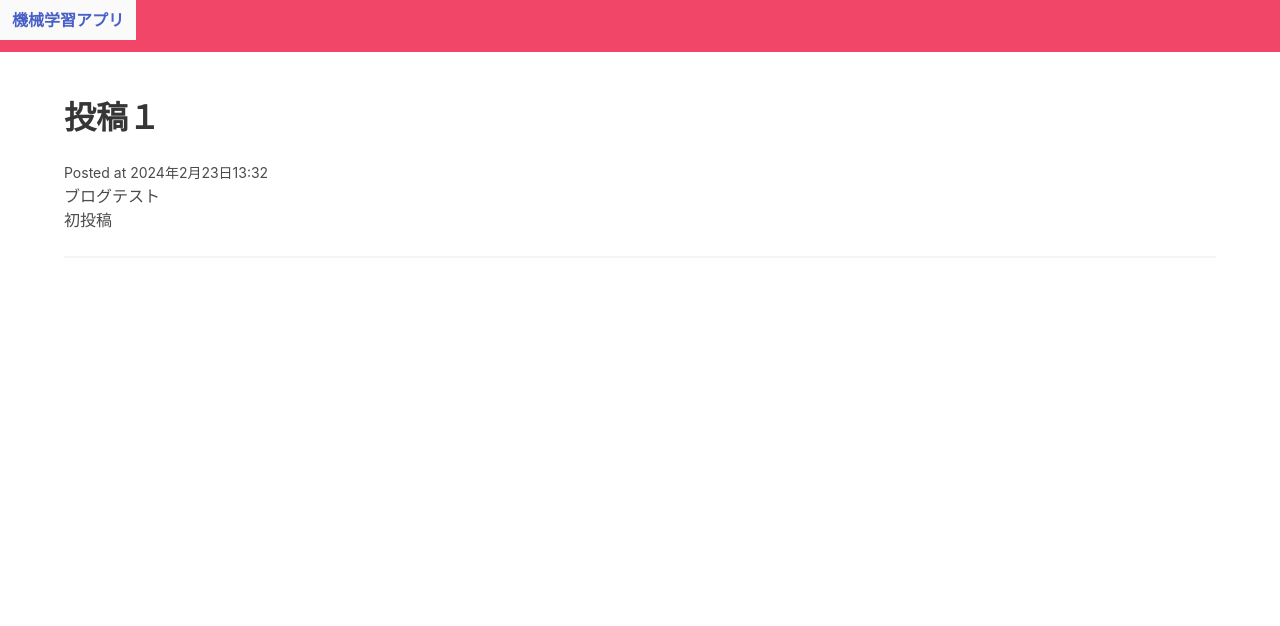
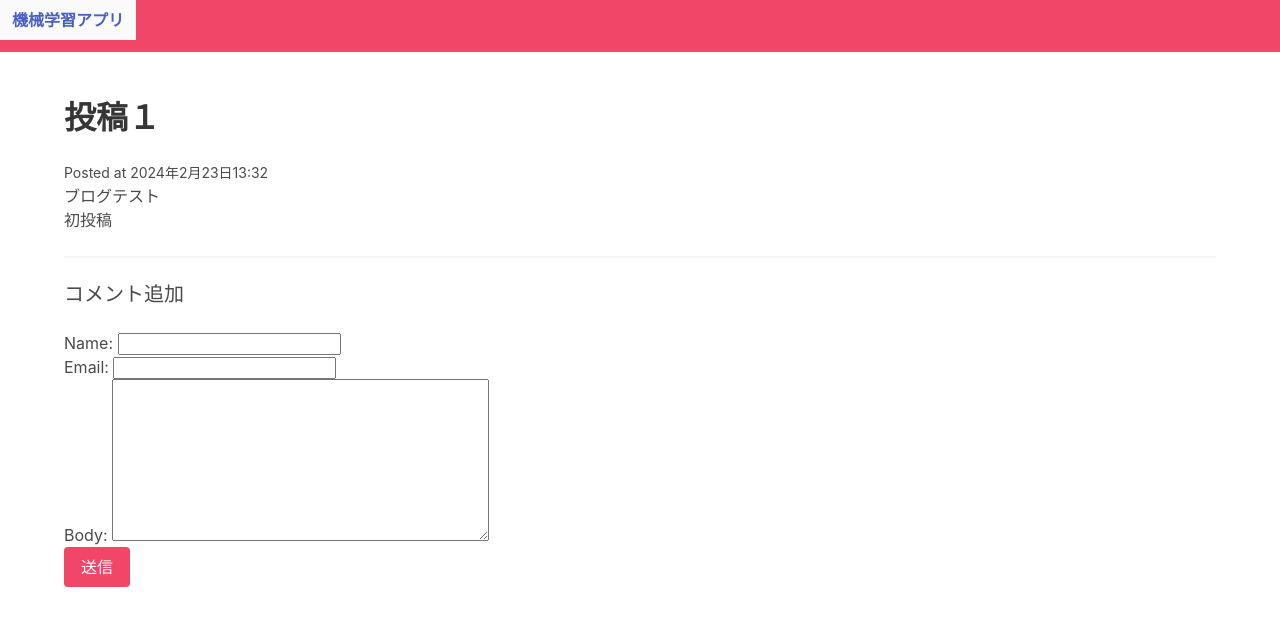
Before and after one commit to mizu-0205/app_01, a Django app: a page that uses microblog/blog/templates/blog/post_detail.html in a window 1280 px wide. Shown: the top 626 px of the page. Run offline with Django 5.2, Linux system fonts and the light colour scheme; data comes from the database, SQL or seed files in the repository; both versions use the stored data as it was after the commit.

Commit message:
最終段階

```diff
--- a/microblog/blog/admin.py
+++ b/microblog/blog/admin.py
@@ -1,5 +1,6 @@
 from django.contrib import admin
-from .models import Post
+from .models import Post , Comment
 # Register your models here.
 
 admin.site.register(Post)
+admin.site.register(Comment)
--- a/microblog/blog/forms.py
+++ b/microblog/blog/forms.py
@@ -3,5 +3,5 @@ from .models import Comment
 
 class CommentForm(forms.ModelForm):
     class Meta:
-        model=''
+        model = Comment
         fields = ['name','email','body']
--- a/microblog/blog/templates/blog/post_detail.html
+++ b/microblog/blog/templates/blog/post_detail.html
@@ -8,4 +8,16 @@
     <p>{{post.body}}</p>
     <hr />
 
+    <!-- コメント編集　-->
+    <h2 class="subtitle">コメント追加</h2>
+    <form action="." method="post">
+        {% csrf_token %}
+        {{form.as_p}}
+        <div class="field">
+            <div class="control">
+                <button class="button is-danger">送信</button>
+            </div>
+        </div>
+    </form>
+
 {% endblock %}
--- a/microblog/blog/views.py
+++ b/microblog/blog/views.py
@@ -1,10 +1,24 @@
-from django.shortcuts import render
+from django.shortcuts import render, redirect
 from .models import Post
-# Create your views here.
+from blog.forms import CommentForm
+
 def frontpage(request):
     posts=Post.objects.all()
     return render(request,'blog/frontpage.html',{'posts':posts})
 
 def post_detail(request,slug):
     post=Post.objects.get(slug=slug)
-    return render(request,'blog/post_detail.html',{'post':post})
+
+    if request.method =="POST":
+        form = CommentForm(request.POST)
+
+        if form.is_valid():
+            comment = form.save(commit=False)
+            comment.post = post
+            comment.save()
+
+            return redirect('post_detail',slug = post.slug)
+    else:
+        form = CommentForm()
+
+    return render(request,'blog/post_detail.html',{'post':post, 'form':form})
```
Also changed, not shown: microblog/blog/migrations/0002_comment.py (added), microblog/db.sqlite3.
